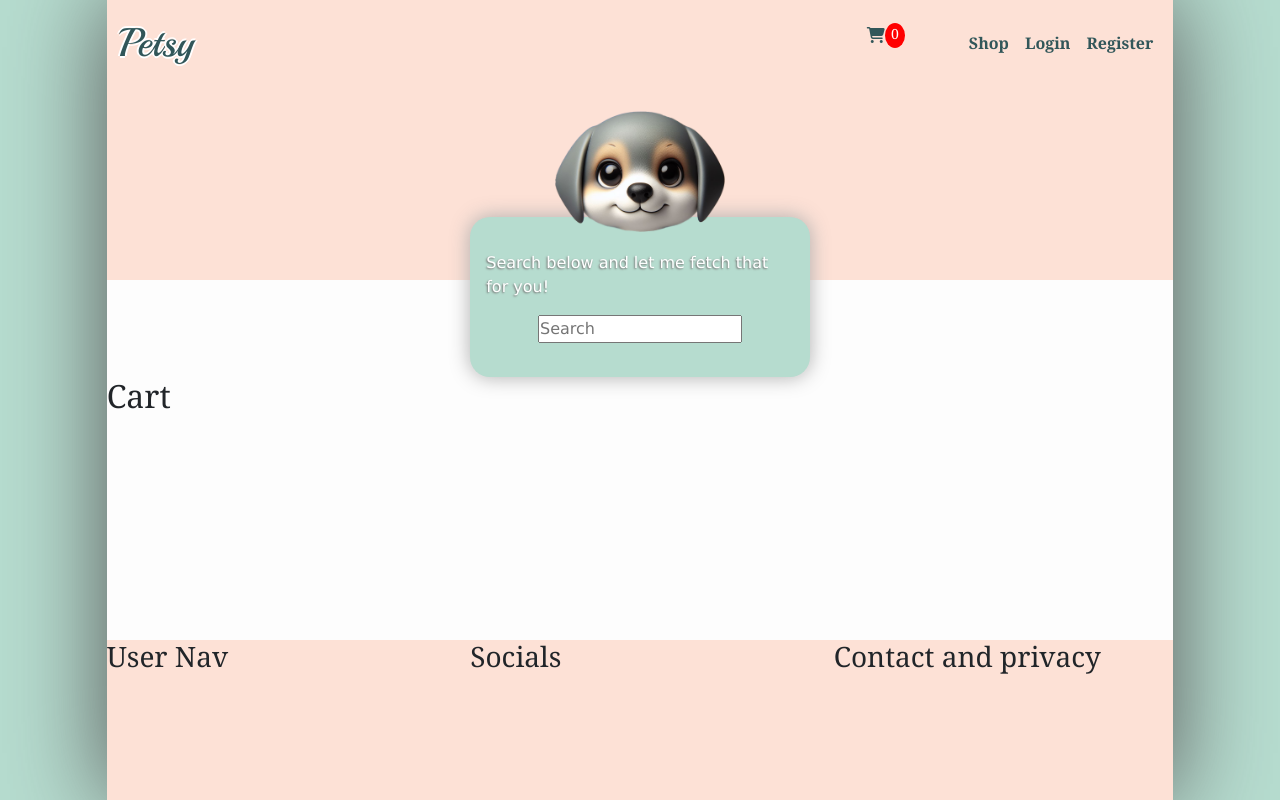
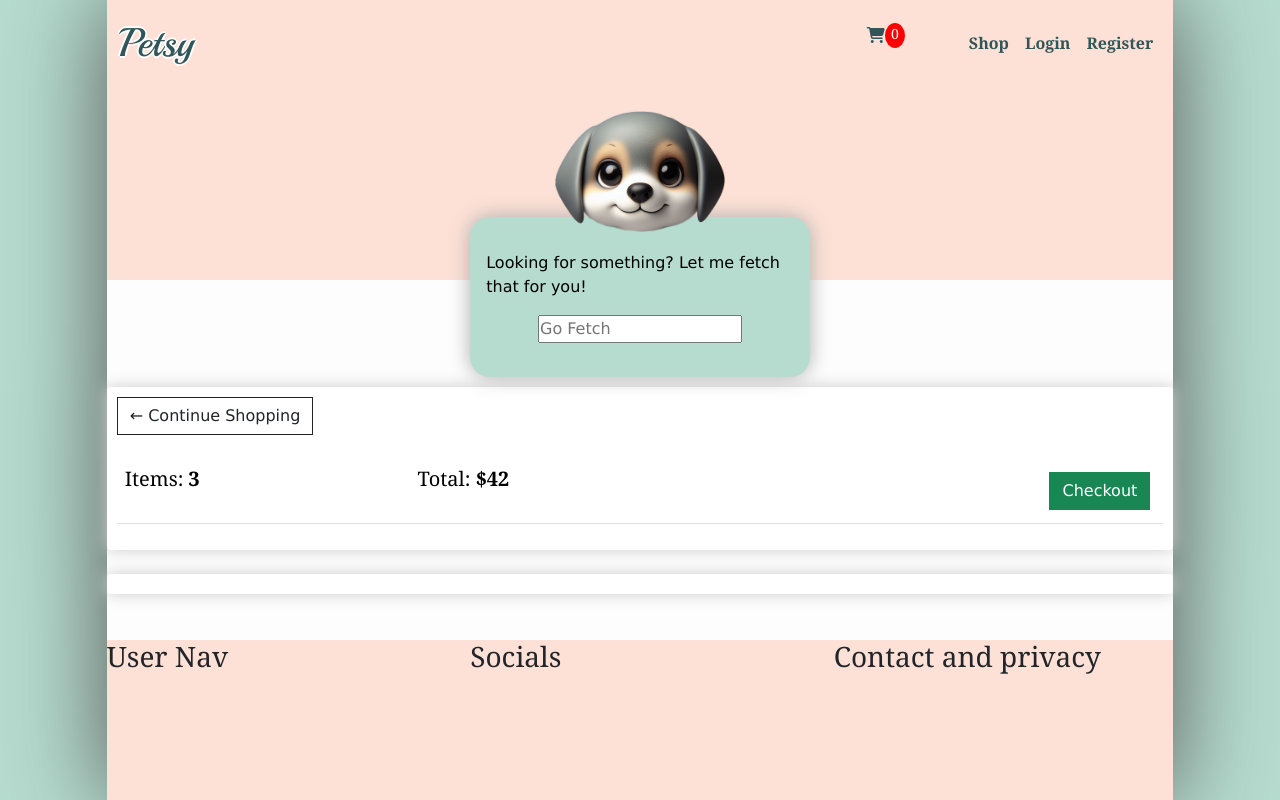
Before and after one commit to TolhurstTech/petsy, a Django app: page /cart/ in a window 1280 px wide. Run offline with Django 4.2, Linux system fonts and the light colour scheme; lists and menus that the app fills with data are empty; some libraries are stand-ins or nearby versions; some web fonts are replaced.

Commit message:
Start adding structure to cart.html template

```diff
--- a/static/css/style.css
+++ b/static/css/style.css
@@ -79,11 +79,10 @@ h1, h2, h3, h4, h5, h6 {
     height: 10rem;
     border-radius: 20px;
     filter: drop-shadow(0px 0px 10px #adadad);
-    color: white;
+    color: black;
     display: flex;
     justify-content: center;
     align-items: center;
-    text-shadow: -1px 1px 2px #757272;
     padding: 1rem;
 }
 
@@ -189,6 +188,12 @@ footer {
 	display: none!important;
 }
 
+/** ------------------------------------------------------------------------------------------------------------------------------------------------ Cart Styles **/
+.checkout-btn {
+    float:right;
+    margin:5px;
+}
+
 /** ------------------------------------------------------------------------------------------------------------------------------------------------ Bootstrap helpers **/
 
 .form-inline .form-control {
--- a/store/templates/store/cart.html
+++ b/store/templates/store/cart.html
@@ -3,6 +3,31 @@
 
 {%block content %}
 
-<h2>Cart</h2>
+<div class="row">
+	<div class="col-lg-12">
+		<div class="box-element">
+
+            <a class="btn btn-outline-dark" href="{% url 'store' %}">&#x2190; Continue Shopping</a>
+
+            <br>
+            <br>
+            <table class="table">
+                <tr>
+                    <th><h5>Items: <strong>3</strong></h5></th>
+                    <th><h5>Total:<strong> $42</strong></h5></th>
+                    <th>
+                        <a class="btn btn-success checkout-btn" href="{% url 'checkout' %}">Checkout</a>
+                    </th>
+                </tr>
+            </table>
+		</div>
+
+		<br>
+
+		<div class="box-element">
+
+		</div>
+	</div>
+</div>
 
 {% endblock %}
--- a/templates/base.html
+++ b/templates/base.html
@@ -86,8 +86,8 @@
                                 <img src="{% static 'images/puppyhead.png' %}" class="responsive-img">
                             </div>
                             <div class="search-box vstack col-4">
-                                <p>Search below and let me fetch that for you!</p>
-                                <input type="text" placeholder="Search">
+                                <p>Looking for something? Let me fetch that for you!</p>
+                                <input type="text" placeholder="Go Fetch">
                             </div>
                         </div>
                     </div>
```
Also changed, not shown: static/images/2+arrow-down.png (added), static/images/3+arrow-up.png (added), 3 other files.
